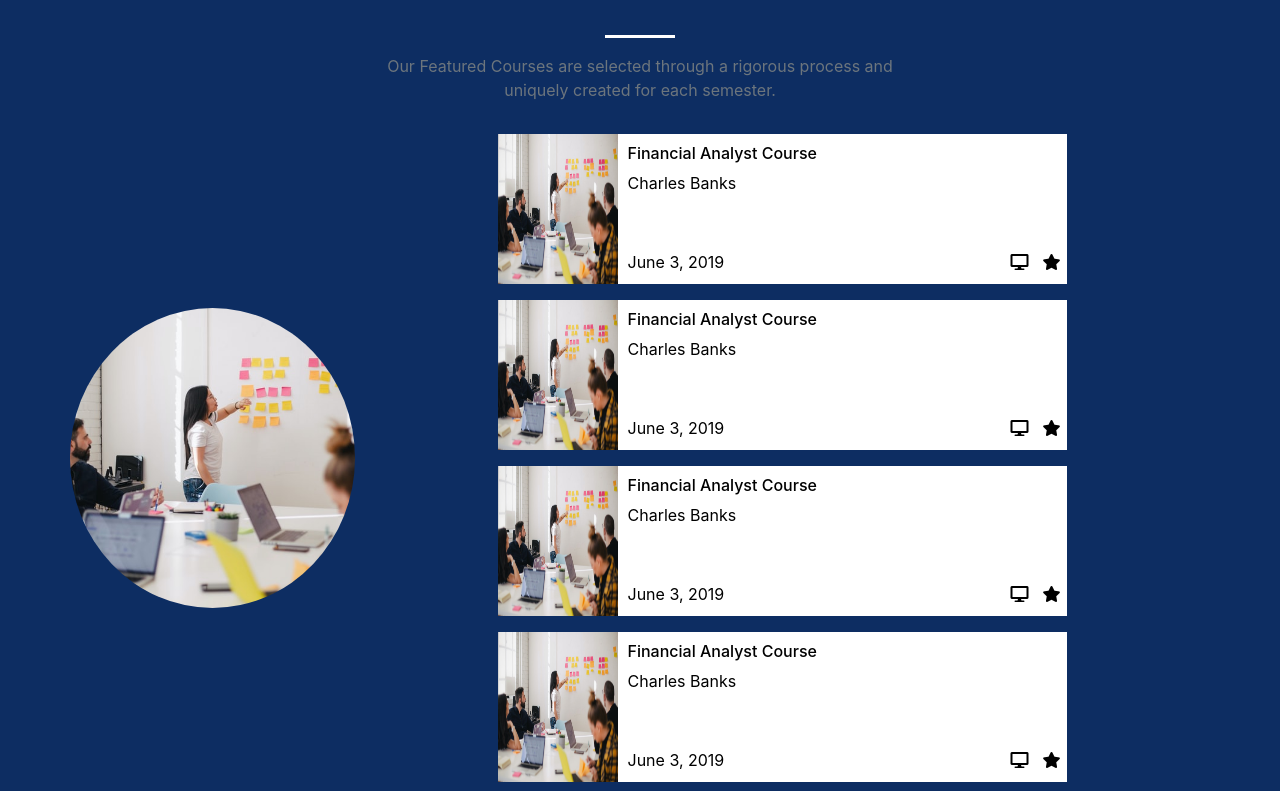
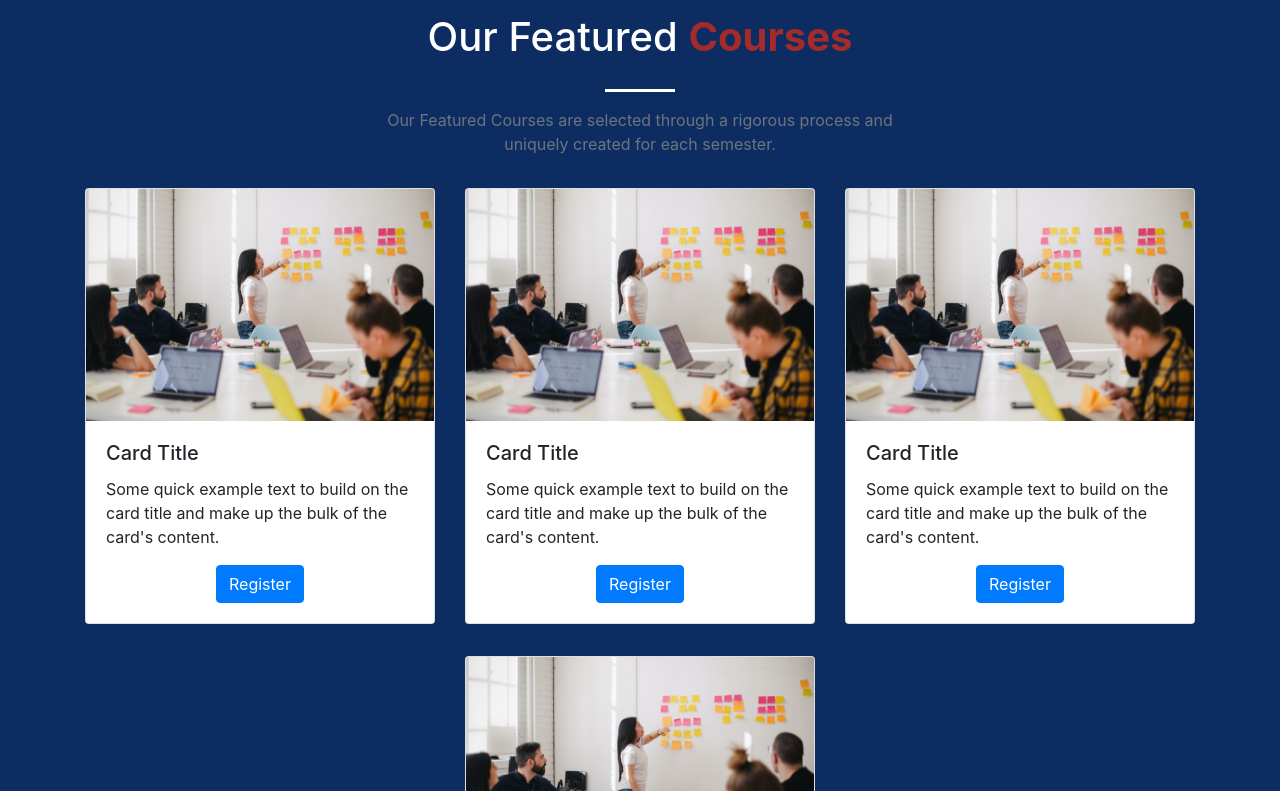
Before and after one commit to TidbitsJS/University-Website, a React (Create React App) app: page / in a window 1280 px wide. Shown: the part 1949-2740 px from the top of the page. Built offline with nearby package versions, Linux system fonts and the light colour scheme.

Commit message:
course items

```diff
--- a/src/container/courses/Courses.js
+++ b/src/container/courses/Courses.js
@@ -1,17 +1,41 @@
 import React, { Component } from "react";
-import {
-  Container,
-  Row,
-  Col,
-  Image,
-  OverlayTrigger,
-  Tooltip,
-} from "react-bootstrap";
+import { Container, Row, Col, Card, Button } from "react-bootstrap";
 import course01 from "../../images/course01.jpeg";
 import "./courses.css";
 
 export class Courses extends Component {
   render() {
+    const displayCourse = ["course01", "course02", "course03", "course04"].map(
+      (course, index) => (
+        <Col
+          xs={10}
+          sm={6}
+          lg={4}
+          className="course-item mx-auto my-3"
+          key={course + index}
+        >
+          <Card className="course-card">
+            <div className="img-container">
+              <Card.Img variant="top" src={course01} className="course-img" />
+              <span className="course-item-icon">
+                <i className="fas fa-star"></i>
+              </span>
+            </div>
+            <Card.Body>
+              <Card.Title>Card Title</Card.Title>
+              <Card.Text>
+                Some quick example text to build on the card title and make up
+                the bulk of the card's content.
+              </Card.Text>
+              <div class="text-center">
+                <Button variant="primary text-center">Register</Button>
+              </div>
+            </Card.Body>
+          </Card>
+        </Col>
+      )
+    );
+
     return (
       <section id="courses" className="courses py-5">
         <Container>
@@ -33,154 +57,13 @@ export class Courses extends Component {
               </p>
             </Col>
           </Row>
-          <Row className="course-layout">
-            <div className="course-image"></div>
-            <div className="course-box">
-              <Col
-                xs={10}
-                sm={8}
-                lg={8}
-                md={8}
-                className="mx-auto my-3 course-item"
-              >
-                <div className="img-container">
-                  <Image src={course01} fluid />
-                </div>
-                <div className="info-box">
-                  <div style={{ width: "100%" }}>
-                    <h6>Financial Analyst Course</h6>
-                    <p>Charles Banks</p>
-                  </div>
-                  <div className="info-text">
-                    <p className="mb-0">June 3, 2019</p>
-                    <div className="icon-box">
-                      {/* <i className="fas fa-desktop"></i>
-                    <i className="fas fa-hourglass-half"></i>
-                    <i className="fas fa-star"></i> */}
-                      {["fa-desktop", "fa-star"].map((type) => (
-                        <OverlayTrigger
-                          key={type}
-                          placement="top"
-                          overlay={
-                            <Tooltip id={`tooltip-${type}`}>Enroll</Tooltip>
-                          }
-                        >
-                          <i className={`fas ${type}`}></i>
-                        </OverlayTrigger>
-                      ))}
-                    </div>
-                  </div>
-                </div>
-              </Col>
-              <Col
-                xs={10}
-                sm={8}
-                lg={8}
-                md={8}
-                className="mx-auto my-3 course-item"
-              >
-                <div className="img-container">
-                  <Image src={course01} fluid />
-                </div>
-                <div className="info-box">
-                  <div style={{ width: "100%" }}>
-                    <h6>Financial Analyst Course</h6>
-                    <p>Charles Banks</p>
-                  </div>
-                  <div className="info-text">
-                    <p className="mb-0">June 3, 2019</p>
-                    <div className="icon-box">
-                      {/* <i className="fas fa-desktop"></i>
-                    <i className="fas fa-hourglass-half"></i>
-                    <i className="fas fa-star"></i> */}
-                      {["fa-desktop", "fa-star"].map((type) => (
-                        <OverlayTrigger
-                          key={type}
-                          placement="top"
-                          overlay={
-                            <Tooltip id={`tooltip-${type}`}>Enroll</Tooltip>
-                          }
-                        >
-                          <i className={`fas ${type}`}></i>
-                        </OverlayTrigger>
-                      ))}
-                    </div>
-                  </div>
-                </div>
-              </Col>
-              <Col
-                xs={10}
-                sm={8}
-                lg={8}
-                md={8}
-                className="mx-auto my-3 course-item"
-              >
-                <div className="img-container">
-                  <Image src={course01} fluid />
-                </div>
-                <div className="info-box">
-                  <div style={{ width: "100%" }}>
-                    <h6>Financial Analyst Course</h6>
-                    <p>Charles Banks</p>
-                  </div>
-                  <div className="info-text">
-                    <p className="mb-0">June 3, 2019</p>
-                    <div className="icon-box">
-                      {/* <i className="fas fa-desktop"></i>
-                    <i className="fas fa-hourglass-half"></i>
-                    <i className="fas fa-star"></i> */}
-                      {["fa-desktop", "fa-star"].map((type) => (
-                        <OverlayTrigger
-                          key={type}
-                          placement="top"
-                          overlay={
-                            <Tooltip id={`tooltip-${type}`}>Enroll</Tooltip>
-                          }
-                        >
-                          <i className={`fas ${type}`}></i>
-                        </OverlayTrigger>
-                      ))}
-                    </div>
-                  </div>
-                </div>
-              </Col>
-              <Col
-                xs={10}
-                sm={8}
-                lg={8}
-                md={8}
-                className="mx-auto my-3 course-item"
-              >
-                <div className="img-container">
-                  <Image src={course01} fluid />
-                </div>
-                <div className="info-box">
-                  <div style={{ width: "100%" }}>
-                    <h6>Financial Analyst Course</h6>
-                    <p>Charles Banks</p>
-                  </div>
-                  <div className="info-text">
-                    <p className="mb-0">June 3, 2019</p>
-                    <div className="icon-box">
-                      {/* <i className="fas fa-desktop"></i>
-                    <i className="fas fa-hourglass-half"></i>
-                    <i className="fas fa-star"></i> */}
-                      {["fa-desktop", "fa-star"].map((type) => (
-                        <OverlayTrigger
-                          key={type}
-                          placement="top"
-                          overlay={
-                            <Tooltip id={`tooltip-${type}`}>Enroll</Tooltip>
-                          }
-                        >
-                          <i className={`fas ${type}`}></i>
-                        </OverlayTrigger>
-                      ))}
-                    </div>
-                  </div>
-                </div>
-              </Col>
-            </div>
+          <Row>{displayCourse}</Row>
+          <Row>
+            <Col className="mx-auto my-3">
+              <div className="text-center">
+                <Button variant="danger">View More</Button>
+              </div>
+            </Col>
           </Row>
         </Container>
       </section>
--- a/src/container/courses/courses.css
+++ b/src/container/courses/courses.css
@@ -1,6 +1,5 @@
 .courses {
   background-color: #0d2d62;
-  color: #fff;
 }
 
 .course-title {
@@ -8,75 +7,45 @@
   justify-content: center;
   align-items: center;
   flex-direction: column;
+  color: #fff;
 }
 
 .course-item {
-  display: flex;
-  align-items: flex-start;
-  padding: 0 !important;
-
-  height: 150px;
-  background-color: white;
-  color: black;
+  transition: all 0.3s linear;
 }
 
-.course-item .img-container {
-  width: 120px;
-  height: 150px;
+.course-card:hover {
+  box-shadow: 0px 0px 10px rgba(0, 0, 0, 0.25), 0px 5px 7px rgba(0, 0, 0, 0.35);
 }
 
-.img-container img {
-  width: 100%;
-  height: 100%;
+.img-container {
+  position: relative;
+  overflow: hidden;
+  cursor: pointer;
 }
 
-.info-box {
-  padding: 10px;
-  padding-right: 0px;
-  height: 100%;
-  flex: 1;
-
-  display: flex;
-  justify-content: space-between;
-  align-items: flex-end;
-  flex-direction: column;
+.course-img {
+  transition: all 1s ease-in-out;
 }
 
-.info-text {
-  width: 100%;
-  display: flex;
-  justify-content: space-between;
-  align-items: flex-end;
+.img-container:hover .course-img {
+  transform: scale(1.2);
 }
 
-.icon-box i {
-  padding: 0 7px;
+.course-item-icon {
+  position: absolute;
+  bottom: 0;
+  right: 0;
+  padding: 0.75rem;
+  background: #ffc304;
+  font-size: 1.2rem;
+  padding-bottom: 0.5rem;
+
+  border-top-left-radius: 1rem;
+  transition: all 1s ease-in-out;
+  transform: translate(100%, 100%);
 }
 
-.course-image {
-  flex: 1;
-  background: url("../../images/course01.jpeg");
-  background-position: center;
-  background-size: cover;
-  background-repeat: no-repeat;
-  width: 300px;
-  height: 300px;
-  border-radius: 50%;
-  overflow: hidden;
+.img-container:hover .course-item-icon {
+  transform: translate(0, 0);
 }
-
-.course-box {
-  flex: 3;
-}
-
-.course-layout {
-  display: flex;
-  justify-content: center;
-  align-items: center;
-}
-
-@media (max-width: 980px) {
-  .course-image {
-    display: none;
-  }
-}
--- a/src/container/videoSection/VideoPage.js
+++ b/src/container/videoSection/VideoPage.js
@@ -19,6 +19,14 @@ export class VideoPage extends Component {
               </div>
             </Col>
           </Row>
+          <Row>
+            <Col>
+              <h2>
+                Our <strong style={{ color: "brown" }}>Mission</strong>
+              </h2>
+              <p></p>
+            </Col>
+          </Row>
         </Container>
       </section>
     );
```
Also changed, not shown: 1 other file (tests, documents, lock files or other folders).
